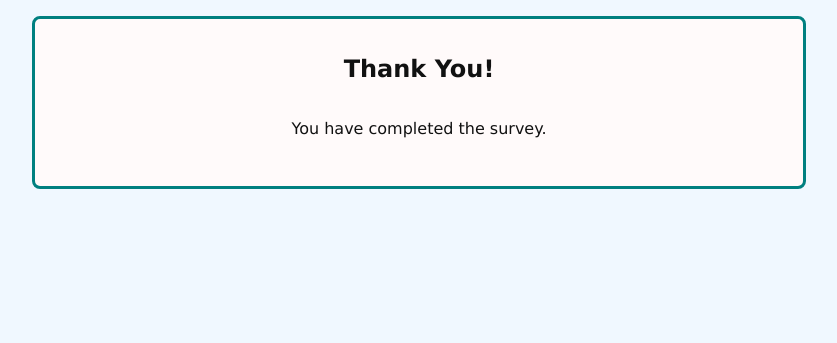
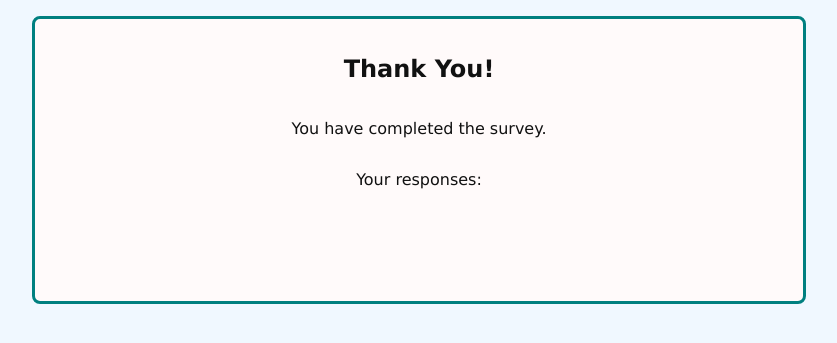
Before and after one commit to reverie121/flask-survey, a Flask app: template templates/thankyou.html in a window 1280 px wide. Shown: the top 343 px of the page, without its empty margins (221-1058 px from the left). Run offline with Flask 2, Linux system fonts and the light colour scheme; the template is opened without the code that fills it, so the values that code supplies are empty.

Commit message:
Added session functionality and added questions/responses to thank-you page.

```diff
--- a/app.py
+++ b/app.py
@@ -1,4 +1,4 @@
-from flask import Flask, request, render_template, redirect, flash
+from flask import Flask, request, render_template, redirect, flash, session
 from flask_debugtoolbar import DebugToolbarExtension
 from surveys import satisfaction_survey
 
@@ -9,26 +9,39 @@ app.config['DEBUG_TB_INTERCEPT_REDIRECTS'] = False
 
 debug = DebugToolbarExtension(app)
 
-responses = []
-
 @app.route('/')
 def render_root():
     return render_template('begin.html', survey_title = satisfaction_survey.title, survey_instructions = satisfaction_survey.instructions)
 
+@app.route('/survey', methods=["POST"])
+def start_survey():
+    if not session.get('responses'):
+        session['responses'] = []
+    n = len(session['responses'])
+    return redirect(f'/questions/{n}')
+
 @app.route('/questions/<question_index>')
 def question(question_index):
-    if len(responses) == len(satisfaction_survey.questions):
+    if len(session['responses']) == len(satisfaction_survey.questions):
         flash('You have answered all of the questions', 'err')
         return render_template('thankyou.html')
-    if not int(question_index) == len(responses):
+    if not int(question_index) == len(session['responses']):
         flash('Please answer all questions in order', 'err')
-        question_index = len(responses)
+        question_index = len(session['responses'])
     question = satisfaction_survey.questions[int(question_index)]
     return render_template('question.html', question_number = (int(question_index) + 1), question_text = question.question, question_choices = question.choices)
 
+def pair_q_r(questions, responses):
+    q_and_r = []
+    for n in range(len(responses)):
+        q_and_r.append((questions[n].question, responses[n]))
+    return q_and_r
+
 @app.route('/questions/<question_index>', methods=["POST"])
 def get_answer(question_index):
-    responses.append(request.form.get("response"))
+    hold = session['responses']
+    hold.append(request.form.get("response"))
+    session['responses'] = hold
     if int(question_index) < len(satisfaction_survey.questions):
         return redirect(f'/questions/{question_index}')
     else:
@@ -36,4 +49,5 @@ def get_answer(question_index):
 
 @app.route('/thank_you')
 def gratitude():
-    return render_template('thankyou.html')
+    q_and_r = pair_q_r(satisfaction_survey.questions, session['responses'])
+    return render_template('thankyou.html', q_and_r = q_and_r)
--- a/templates/begin.html
+++ b/templates/begin.html
@@ -3,7 +3,7 @@
 {% block title %}Satisfaction Survey{% endblock %}
 
 {% block content %}
-    <form action="/questions/0">
+    <form action="/survey", method="POST">
         <h1>{{ survey_title }}</h1>
         <h4>{{ survey_instructions }}</h4>
         <br>
--- a/templates/thankyou.html
+++ b/templates/thankyou.html
@@ -13,4 +13,11 @@
 
     <h1>Thank You!</h1>
     <p>You have completed the survey.</p>
+    <p>Your responses:
+        <ol>
+            {% for qr in q_and_r %}
+                <li>{{ qr[0] }}<br>&nbsp;{{ qr[1] }}</li>
+            {% endfor %}
+        </ol>
+    </p>
 {% endblock %}
```
